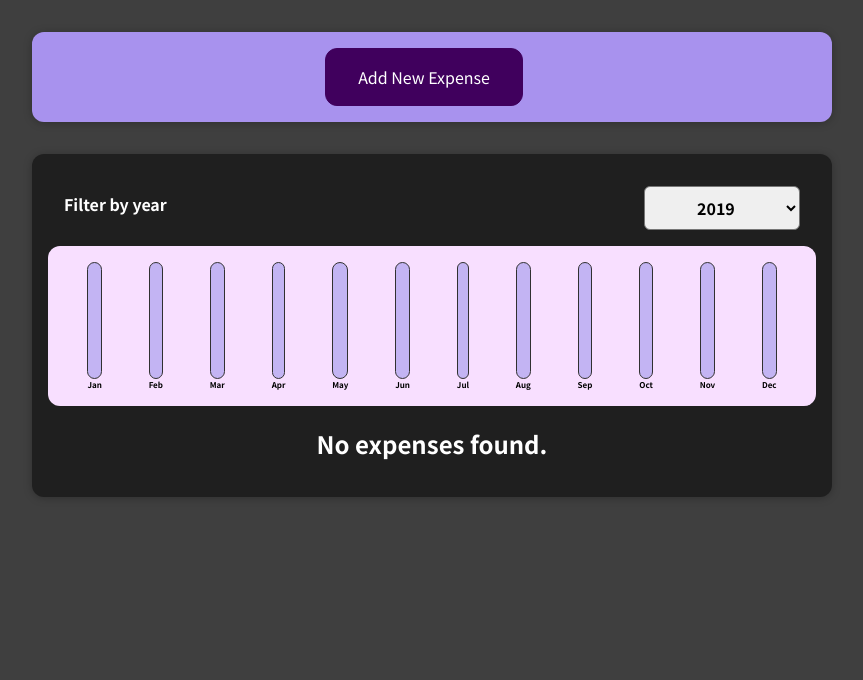
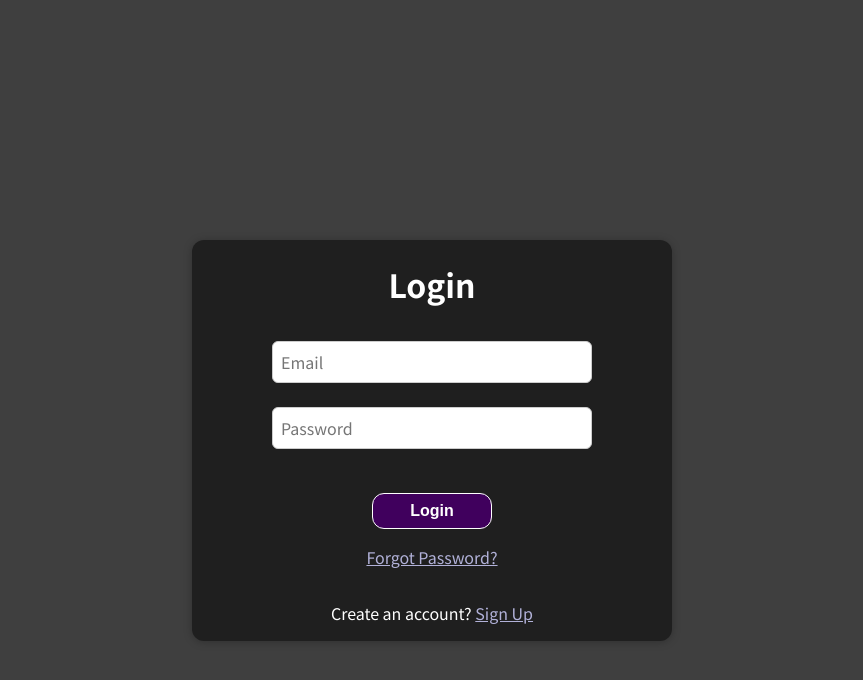
Before and after one commit to fxzan/expense-tracker-app, a React (Create React App) app: page /expense-tracker-app/login in a window 1280 px wide. Shown: the top 680 px of the page, without its empty margins (208-1071 px from the left). Built offline with nearby package versions, Linux system fonts and the light colour scheme.

Commit message:
additional features: login

```diff
--- a/package.json
+++ b/package.json
@@ -11,6 +11,7 @@
     "gh-pages": "^3.2.3",
     "react": "^17.0.1",
     "react-dom": "^17.0.1",
+    "react-router-dom": "5.2.0",
     "react-scripts": "4.0.1",
     "web-vitals": "^0.2.4"
   },
--- a/src/App.js
+++ b/src/App.js
@@ -1,41 +1,23 @@
-import React, { useState } from "react";
-import Expenses from "./components/Expenses/Expenses";
-import NewExpense from "./components/NewExpense/NewExpense";
+import { Redirect } from "react-router-dom";
+import { Route, Switch } from "react-router-dom";
 
-const App = () => {
-  const initialExpensesData = JSON.parse(localStorage.getItem("ExpensesData")) || [];
+import Auth from "./components/Auth/Auth";
+import ExpensesPage from "./pages/ExpensesPage";
 
-  let lastID = JSON.parse(localStorage.getItem("ID")) || 0;
-
-  const [expensesData, setExpensesData] = useState(initialExpensesData);
-  const [idNum, setIdNum] = useState(lastID + 1);
-
-  function addExpenseHandler(expense) {
-    setExpensesData((prevList) => {
-      const newExpenses = [...prevList, { id: "e" + idNum, ...expense }];
-      localStorage.setItem("ExpensesData", JSON.stringify(newExpenses));
-      localStorage.setItem("ID", idNum);
-      return newExpenses;
-    });
-    setIdNum(idNum + 1);
-  }
-
-  function deleteExpenseHandler(id) {
-    setExpensesData((prevList) => {
-      const newExpenses = prevList.filter((expense) => {
-        return expense.id !== id;
-      });
-      localStorage.setItem("ExpensesData", JSON.stringify(newExpenses));
-      return newExpenses;
-    });
-  }
-
+function App() {
   return (
-    <div>
-      <NewExpense onAddExpenseData={addExpenseHandler} />
-      <Expenses items={expensesData} onDelete={deleteExpenseHandler} />
-    </div>
+    <Switch>
+      <Route path="/" exact>
+        <Redirect to="/expense-tracker-app/login" />
+      </Route>
+      <Route path="/expense-tracker-app/login">
+        <Auth />
+      </Route>
+      <Route path="/expense-tracker-app/expenses">
+        <ExpensesPage />
+      </Route>
+    </Switch>
   );
-};
+}
 
 export default App;
--- /dev/null
+++ b/src/components/Auth/Auth.css
@@ -0,0 +1,49 @@
+.auth-form {
+  display: flex;
+  flex-direction: column;
+  width: 30rem;
+  margin: 15rem auto;
+  background-color: rgb(31, 31, 31);
+  color: white;
+  text-align: center;
+}
+
+.auth-form form {
+  display: flex;
+  flex-direction: column;
+  align-items: center;
+}
+
+.auth-form input {
+  margin: 0.75rem auto;
+  font: inherit;
+  padding: 0.5rem;
+  border-radius: 6px;
+  border: 1px solid #ccc;
+  width: 20rem;
+  max-width: 100%;
+}
+
+.auth-form button {
+  margin: 2rem auto 0rem;
+  font-size: 1rem;
+  font-weight: bold;
+  color: white;
+  width: 25%;
+  background-color: #40005d;
+  border: 1px solid white;
+  padding: 0.5rem;
+  border-radius: 12px;
+  text-align: center;
+  cursor: pointer;
+}
+
+.auth-form span {
+  margin: 1rem auto;
+}
+
+.link-text {
+  text-decoration: underline;
+  color: rgb(177, 177, 216);
+  cursor: pointer;
+}
--- /dev/null
+++ b/src/components/Auth/Auth.js
@@ -0,0 +1,92 @@
+import React from "react";
+import Card from "../UI/Card";
+import AuthContext from "../../store/auth-context";
+import "./Auth.css";
+import { useHistory } from "react-router-dom";
+
+function Auth() {
+  const history = useHistory();
+  const authCtx = React.useContext(AuthContext);
+  const [isLogin, setIsLogin] = React.useState(true);
+  const emailRef = React.useRef();
+  const passRef = React.useRef();
+  const confPassRef = React.useRef();
+
+  async function loginHandler(event) {
+    event.preventDefault();
+    let url;
+    if (!isLogin)
+      url =
+        "https://identitytoolkit.googleapis.com/v1/accounts:signUp?key=AIzaSyAHCllFnY4Mo96hjGkLBxgwU5MuQ9ztMb8";
+    else
+      url =
+        "https://identitytoolkit.googleapis.com/v1/accounts:signInWithPassword?key=AIzaSyAHCllFnY4Mo96hjGkLBxgwU5MuQ9ztMb8";
+
+    try {
+      if (!isLogin && passRef.current.value !== confPassRef.current.value) {
+        throw new Error("Passwords don't match!");
+      }
+      const response = await fetch(url, {
+        method: "POST",
+        body: JSON.stringify({
+          email: emailRef.current.value,
+          password: passRef.current.value,
+          returnSecureToken: true,
+        }),
+        headers: {
+          "Content-Type": "application/json",
+        },
+      });
+
+      if (!response.ok) {
+        const data = await response.json();
+        console.log(data);
+        throw new Error(`${data.error.code} ${data.error.message}`);
+      }
+
+      const data = await response.json();
+      console.log(data);
+      authCtx.login(data.idToken);
+      history.replace("/expense-tracker-app/expenses");
+    } catch (error) {
+      alert(error);
+    }
+  }
+
+  function changeLoginMode() {
+    setIsLogin((prev) => !prev);
+  }
+
+  return (
+    <Card className="auth-form">
+      <h1>{isLogin ? "Login" : "Sign Up"}</h1>
+      <form onSubmit={loginHandler}>
+        <input id="email" type="email" placeholder="Email" ref={emailRef} />
+        <input
+          id="password"
+          type="password"
+          placeholder="Password"
+          ref={passRef}
+        />
+        {!isLogin && (
+          <input
+            id="conf-password"
+            type="password"
+            placeholder="Confirm Password"
+            ref={confPassRef}
+          />
+        )}
+        <button>{isLogin ? "Login" : "Sign Up"}</button>
+        {isLogin && <span className="link-text">Forgot Password?</span>}
+        <span>
+          {isLogin ? "Create an account? " : "Have an account? "}
+          <span className="link-text" onClick={changeLoginMode}>
+            {isLogin ? "Sign Up" : "Login"}
+          </span>
+        </span>
+      </form>
+    </Card>
+  );
+}
+
+export default Auth;
--- a/src/index.js
+++ b/src/index.js
@@ -1,6 +1,15 @@
-import ReactDOM from 'react-dom';
+import ReactDOM from "react-dom";
+import { BrowserRouter } from "react-router-dom";
 
-import './index.css';
-import App from './App';
+import "./index.css";
+import App from "./App";
+import { AuthContextProvider } from "./store/auth-context";
 
-ReactDOM.render(<App />, document.getElementById('root'));
+ReactDOM.render(
+  <BrowserRouter>
+    <AuthContextProvider>
+      <App />
+    </AuthContextProvider>
+  </BrowserRouter>,
+  document.getElementById("root")
+);
--- /dev/null
+++ b/src/pages/ExpensesPage.js
@@ -0,0 +1,42 @@
+import React, { useState } from "react";
+import Expenses from "../components/Expenses/Expenses";
+import NewExpense from "../components/NewExpense/NewExpense";
+
+const ExpensesPage = () => {
+  const initialExpensesData =
+    JSON.parse(localStorage.getItem("ExpensesData")) || [];
+
+  let lastID = JSON.parse(localStorage.getItem("ID")) || 0;
+
+  const [expensesData, setExpensesData] = useState(initialExpensesData);
+  const [idNum, setIdNum] = useState(lastID + 1);
+
+  function addExpenseHandler(expense) {
+    setExpensesData((prevList) => {
+      const newExpenses = [...prevList, { id: "e" + idNum, ...expense }];
+      localStorage.setItem("ExpensesData", JSON.stringify(newExpenses));
+      localStorage.setItem("ID", idNum);
+      return newExpenses;
+    });
+    setIdNum(idNum + 1);
+  }
+
+  function deleteExpenseHandler(id) {
+    setExpensesData((prevList) => {
+      const newExpenses = prevList.filter((expense) => {
+        return expense.id !== id;
+      });
+      localStorage.setItem("ExpensesData", JSON.stringify(newExpenses));
+      return newExpenses;
+    });
+  }
+
+  return (
+    <div>
+      <NewExpense onAddExpenseData={addExpenseHandler} />
+      <Expenses items={expensesData} onDelete={deleteExpenseHandler} />
+    </div>
+  );
+};
+
+export default ExpensesPage;
--- /dev/null
+++ b/src/store/auth-context.js
@@ -0,0 +1,39 @@
+import React from "react";
+
+const AuthContext = React.createContext({
+  token: "",
+  isLoggedIn: false,
+  login: () => {},
+  logout: () => {},
+});
+
+export function AuthContextProvider(props) {
+  const initialToken = localStorage.getItem("token");
+  const [token, setToken] = React.useState(initialToken);
+  const isLoggedIn = !!token;
+
+  function loginHandler(token) {
+    localStorage.setItem("token", token);
+    setToken(token);
+  }
+
+  function logoutHandler() {
+    localStorage.removeItem("token");
+    setToken(null);
+  }
+
+  const contextValue = {
+    token: token,
+    isLoggedIn: isLoggedIn,
+    login: loginHandler,
+    logout: logoutHandler,
+  };
+
+  return (
+    <AuthContext.Provider value={contextValue}>
+      {props.children}
+    </AuthContext.Provider>
+  );
+}
+
+export default AuthContext;
```
Also changed, not shown: 2 other files (tests, documents, lock files or other folders).
